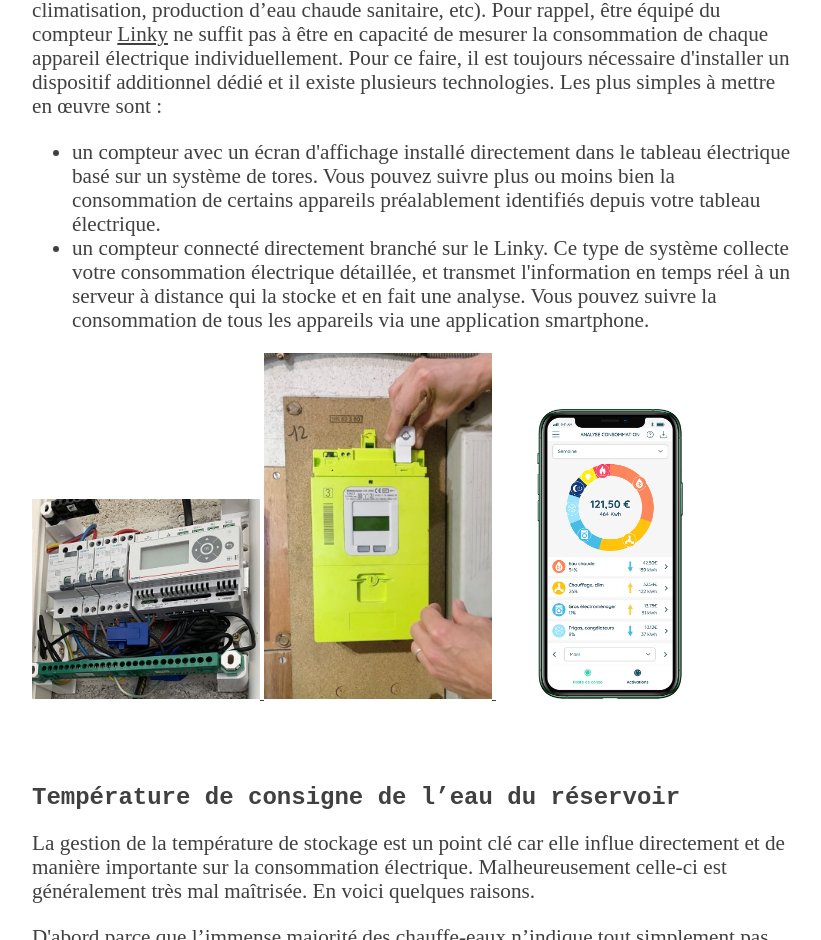
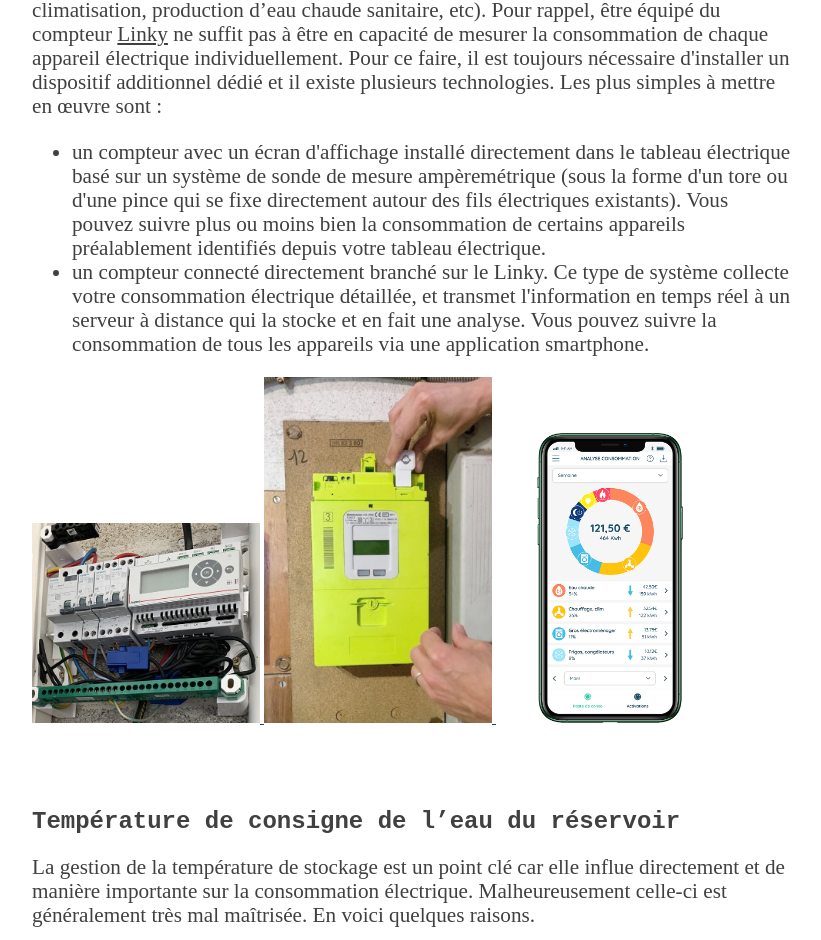
Before and after one commit to smknstd/optimiser-son-chauffe-eau-electrique, a plain HTML site: page index.html in a window 1280 px wide. Shown: the part 1755-2695 px from the top of the page, without its empty margins (228-1049 px from the left). Drawn offline with Linux system fonts and the light colour scheme; a web font is replaced by a local one.

Commit message:
fix sonde

```diff
--- a/index.html
+++ b/index.html
@@ -75,7 +75,7 @@
     <p>
         La consommation électrique totale d'un chauffe-eau est très variable d'un cas à l'autre mais en moyenne on estime qu'un chauffe-eau consomme autour de 1500 kWh par an ce qui représente environ 40% de la facture d'électricité d'un logement (qui ne se chauffe pas à l'électricité). La part des pertes statiques dans cette consommation est estimée à ~30% soit environ 500 kWh par an. Malheureusement, dans la plupart des installations existantes il est  impossible de connaître la part d'électricité dédiée au chauffe-eau. Il est difficile d'améliorer quelque chose qu'on ne connaît pas. Heureusement les choses changent et les constructions neuves d'habitations doivent respecter une <a href="https://fr.wikipedia.org/wiki/R%C3%A9glementation_thermique_en_France" target="_blank">réglementation thermique</a>. Depuis 2011, on impose l'installation d'un dispositif permettant de consulter la consommation électrique de certains circuits clairement identifiés (chauffage, climatisation, production d’eau chaude sanitaire, etc). Pour rappel, être équipé du compteur <a href="https://fr.wikipedia.org/wiki/Linky" target="_blank">Linky</a> ne suffit pas à être en capacité de mesurer la consommation de chaque appareil électrique individuellement. Pour ce faire, il est toujours nécessaire d'installer un dispositif additionnel dédié et il existe plusieurs technologies. Les plus simples à mettre en œuvre sont :
         <ul>
-            <li>un compteur avec un écran d'affichage installé directement dans le tableau électrique basé sur un système de tores. Vous pouvez suivre plus ou moins bien la consommation de certains appareils préalablement identifiés depuis votre tableau électrique.</li>
+            <li>un compteur avec un écran d'affichage installé directement dans le tableau électrique basé sur un système de sonde de mesure ampèremétrique (sous la forme d'un tore ou d'une pince qui se fixe directement autour des fils électriques existants). Vous pouvez suivre plus ou moins bien la consommation de certains appareils préalablement identifiés depuis votre tableau électrique.</li>
             <li>un compteur connecté directement branché sur le Linky. Ce type de système collecte votre consommation électrique détaillée, et transmet l'information en temps réel à un serveur à distance qui la stocke et en fait une analyse. Vous pouvez suivre la consommation de tous les appareils via une application smartphone.</li>
         </ul>
     </p>
```
